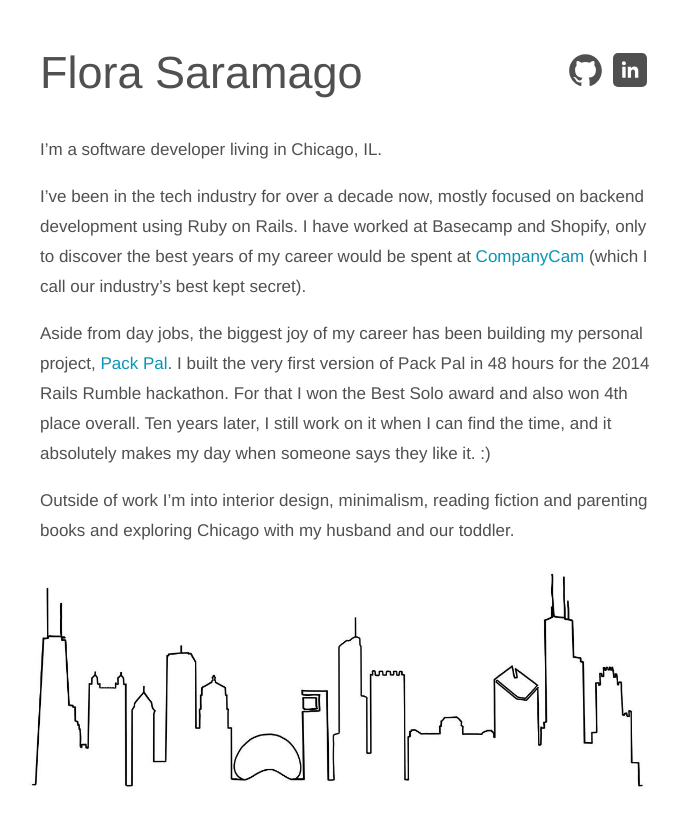
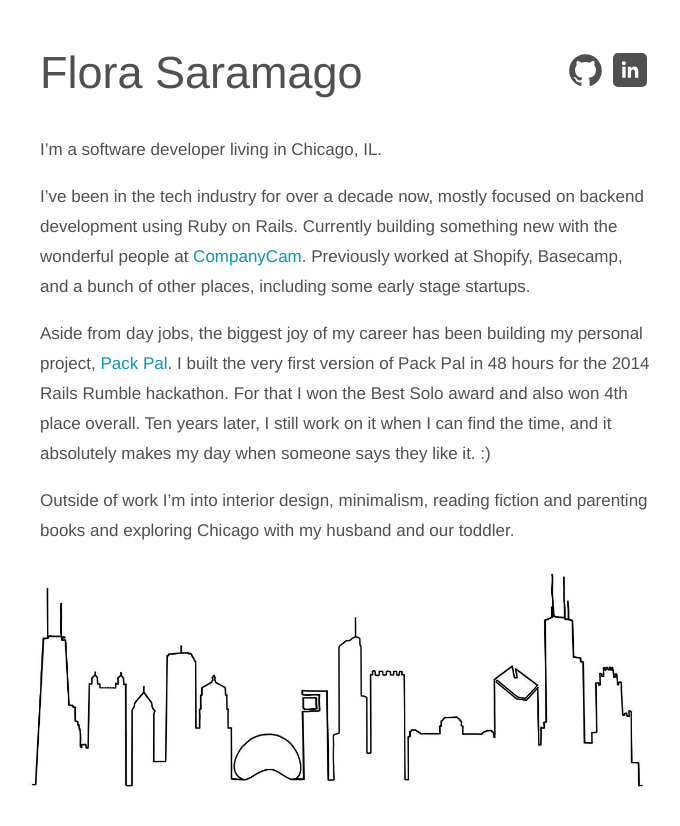
Before and after one commit to florasaramago/FloraSaramago, a Jekyll site: the page built from index.html, in a window 1280 px wide. Shown: the top 826 px of the page, without its empty margins (304-984 px from the left). Built offline with Jekyll 4.4.1, drawn with Linux system fonts in a browser that asks for light colours; some web fonts are replaced.

Commit message:
Apparently I was throwing shade 😅

```diff
--- a/_layouts/default.html
+++ b/_layouts/default.html
@@ -31,7 +31,7 @@
         <div class="description">
           <p>I’m a software developer living in Chicago, IL.</p>
 
-          <p>I’ve been in the tech industry for over a decade now, mostly focused on backend development using Ruby on Rails. I have worked at Basecamp and Shopify, only to discover the best years of my career would be spent at <a href="https://companycam.com" target="_blank">CompanyCam</a> (which I call our industry’s best kept secret).</p>
+          <p>I’ve been in the tech industry for over a decade now, mostly focused on backend development using Ruby on Rails. Currently building something new with the wonderful people at <a href="https://companycam.com" target="_blank">CompanyCam</a>. Previously worked at Shopify, Basecamp, and a bunch of other places, including some early stage startups.</p>
 
           <p>Aside from day jobs, the biggest joy of my career has been building my personal project, <a href="https://packpal.co" target="_blank">Pack Pal</a>. I built the very first version of Pack Pal in 48 hours for the 2014 Rails Rumble hackathon. For that I won the Best Solo award and also won 4th place overall. Ten years later, I still work on it when I can find the time, and it absolutely makes my day when someone says they like it. :)</p>
 
```
